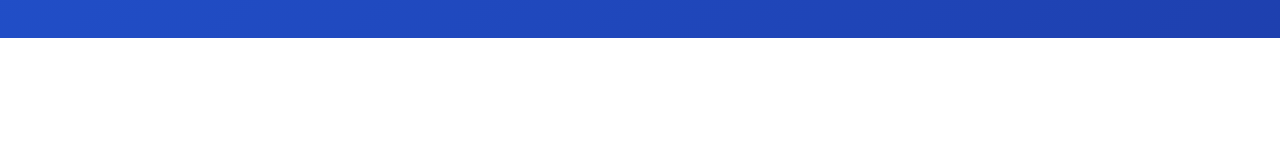
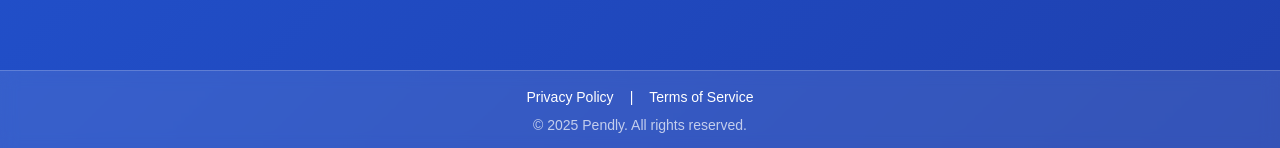
Before and after one commit to GhalyCorp/pendly, a Next.js app: page / in a window 1280 px wide. Shown: the part 2011-2159 px from the top of the page. Before the commit the page ends 2049 px from the top, so only its background shows below. Built offline with nearby package versions, Linux system fonts and the light colour scheme; no server answers; the database is empty.

Commit message:
Add blue background to body and reduce content margins for better coverage

```diff
--- a/src/app/layout.tsx
+++ b/src/app/layout.tsx
@@ -62,6 +62,15 @@ export default function RootLayout({ children }: { children: ReactNode }) {
         <NavBar />
         <div className="pt-14">{children}</div>
         <SupportButton />
+        {/* Footer with legal links */}
+        <footer className="w-full flex flex-col items-center justify-center py-4 mt-8 bg-white/10 backdrop-blur-sm text-white text-sm border-t border-white/20">
+          <div className="flex flex-row gap-4">
+            <a href="/privacy-policy" className="hover:underline">Privacy Policy</a>
+            <span>|</span>
+            <a href="/terms-of-service" className="hover:underline">Terms of Service</a>
+          </div>
+          <div className="mt-2 opacity-70">&copy; {new Date().getFullYear()} Pendly. All rights reserved.</div>
+        </footer>
         </ErrorBoundary>
       </body>
     </html>
```
